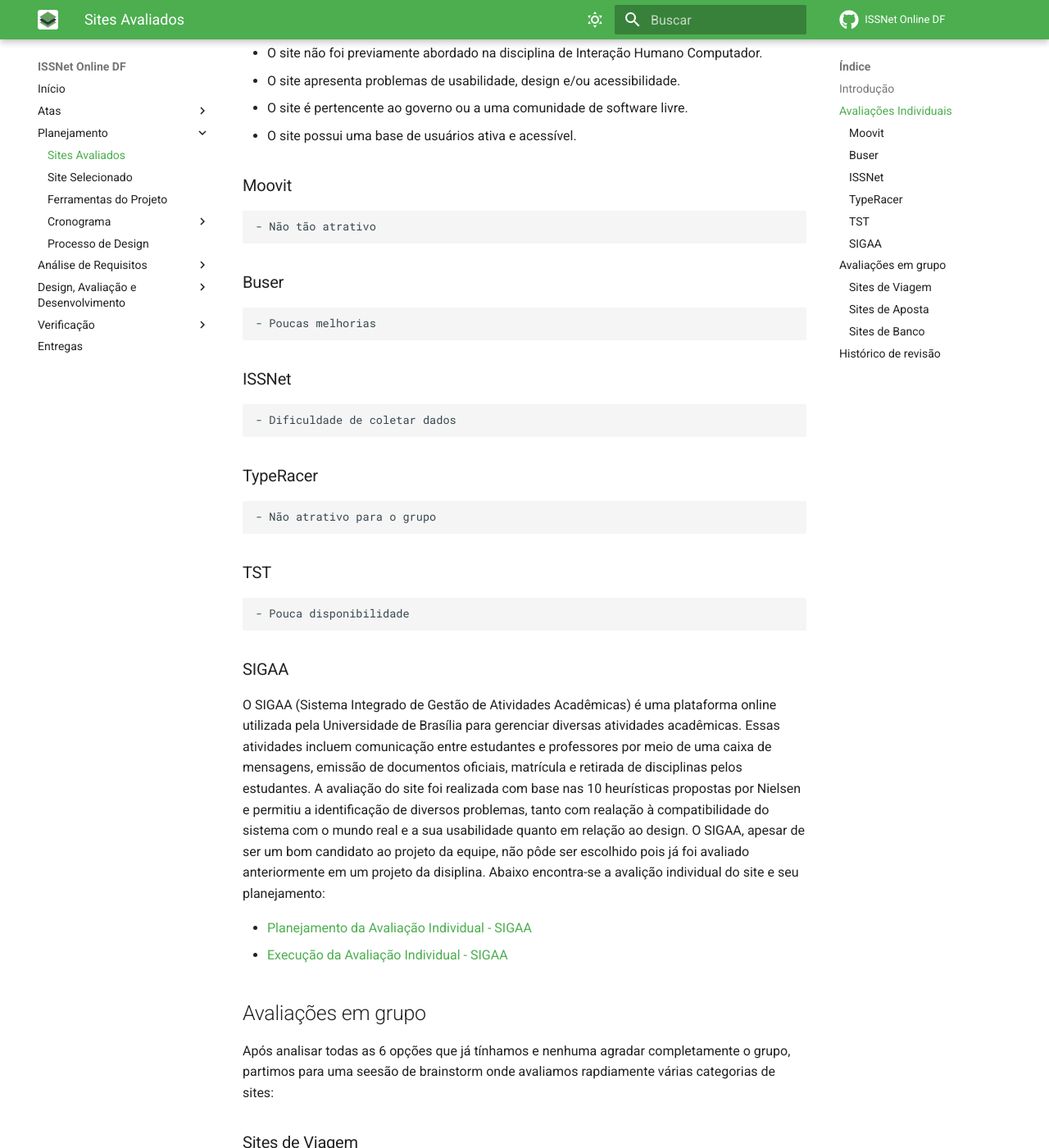
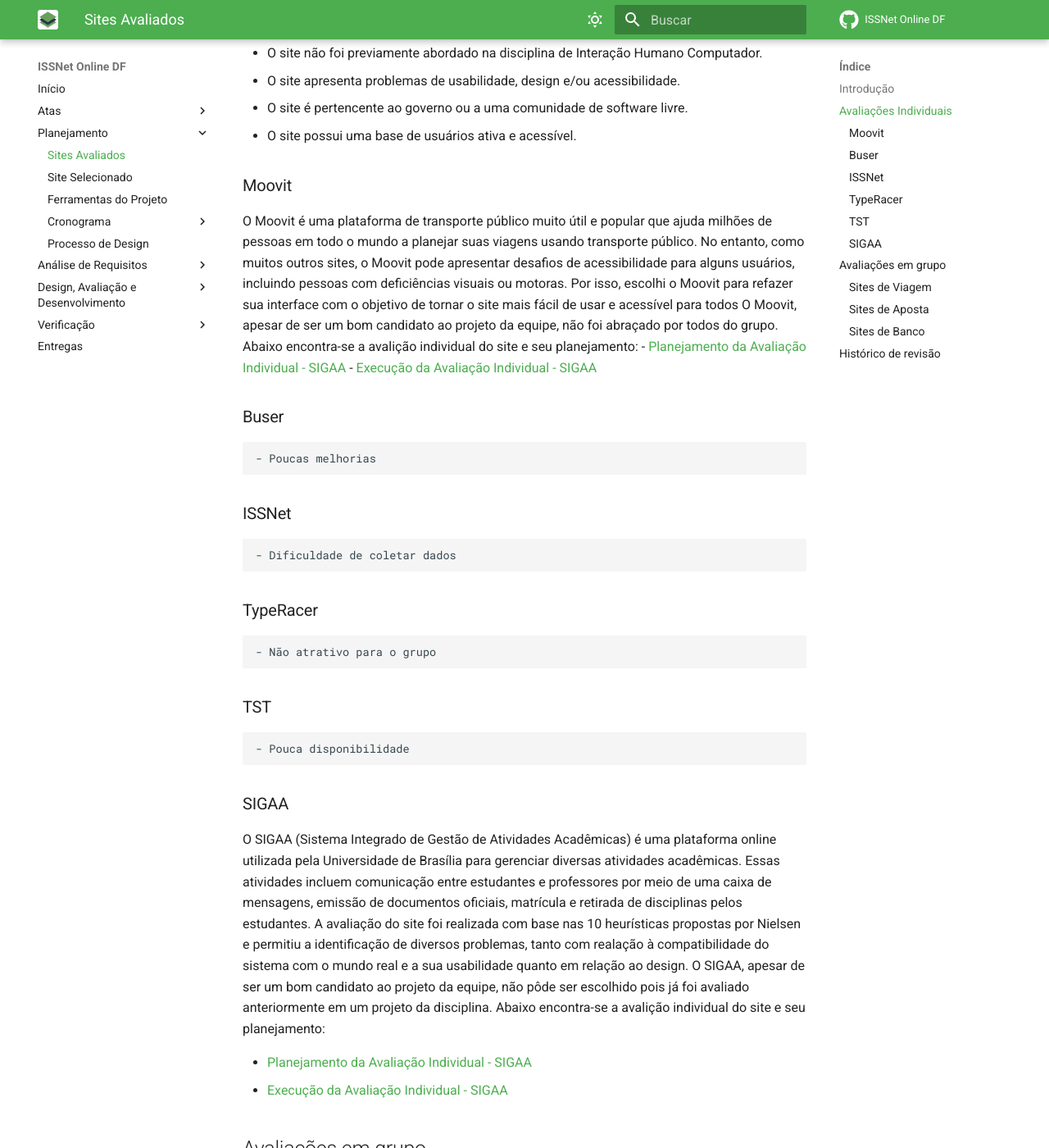
Before and after one commit to Interacao-Humano-Computador/2023.1-ISSNet, an MkDocs documentation site: the page built from gitpages/docs/planejamento/avaliados.md, in a window 1280 px wide and 1400 px high, scrolled down 567 px. Shown: the whole window at 82% size. Built offline with MkDocs 1.6.1 and Material for MkDocs 9.7.7, drawn with Linux system fonts in a browser that asks for light colours; comment, search, counter and statistics services are not loaded.

Commit message:
detalhamento do site avalidado

```diff
--- a/gitpages/docs/planejamento/avaliados.md
+++ b/gitpages/docs/planejamento/avaliados.md
@@ -11,7 +11,16 @@
 - O site possui uma base de usuários ativa e acessível.
 
 ### Moovit
-    - Não tão atrativo
+O Moovit é uma plataforma de transporte público muito útil e popular que ajuda milhões de
+pessoas em todo o mundo a planejar suas viagens usando transporte público. No entanto,
+como muitos outros sites, o Moovit pode apresentar desafios de acessibilidade para alguns
+usuários, incluindo pessoas com deficiências visuais ou motoras. Por isso, escolhi o Moovit
+para refazer sua interface com o objetivo de tornar o site mais fácil de usar e acessível para
+todos
+O Moovit, apesar de ser um bom candidato ao projeto da equipe, não foi abraçado por todos do grupo.
+Abaixo encontra-se a avalição individual do site e seu planejamento:
+- [Planejamento da Avaliação Individual - SIGAA](./doc/Planejamento%20da%20avalia%C3%A7%C3%A3o%20Moovit.pdf)
+- [Execução da Avaliação Individual - SIGAA](./doc/Execu%C3%A7%C3%A3o%20da%20avalia%C3%A7%C3%A3o%20Moovit.pdf)
 ### Buser
     - Poucas melhorias
 ### ISSNet
@@ -23,7 +32,7 @@
 ### SIGAA
 O SIGAA (Sistema Integrado de Gestão de Atividades Acadêmicas) é uma plataforma online utilizada pela Universidade de Brasília para gerenciar diversas atividades acadêmicas. Essas atividades incluem comunicação entre estudantes e professores por meio de uma caixa de mensagens, emissão de documentos oficiais, matrícula e retirada de disciplinas pelos estudantes.
 A avaliação do site foi realizada com base nas 10 heurísticas propostas por Nielsen e permitiu a identificação de diversos problemas, tanto com realação à compatibilidade do sistema com o mundo real e a sua usabilidade quanto em relação ao design.
-O SIGAA, apesar de ser um bom candidato ao projeto da equipe, não pôde ser escolhido pois já foi avaliado anteriormente em um projeto da disiplina.
+O SIGAA, apesar de ser um bom candidato ao projeto da equipe, não pôde ser escolhido pois já foi avaliado anteriormente em um projeto da disciplina.
 Abaixo encontra-se a avalição individual do site e seu planejamento:
 
 - [Planejamento da Avaliação Individual - SIGAA](./doc/Planejamento%20da%20avalia%C3%A7%C3%A3o%20SIGAA.pdf)
```
Also changed, not shown: 2 other files.
